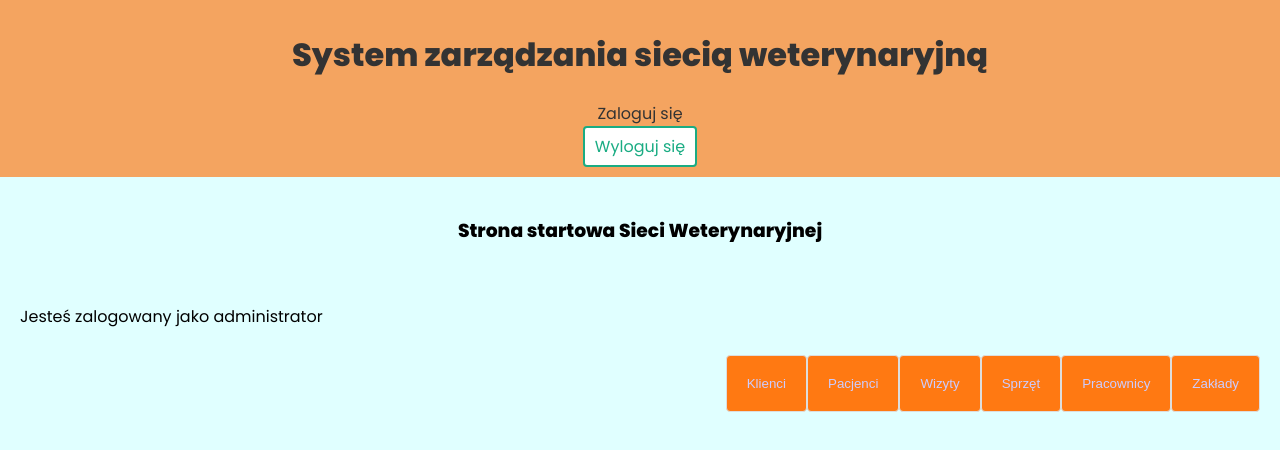
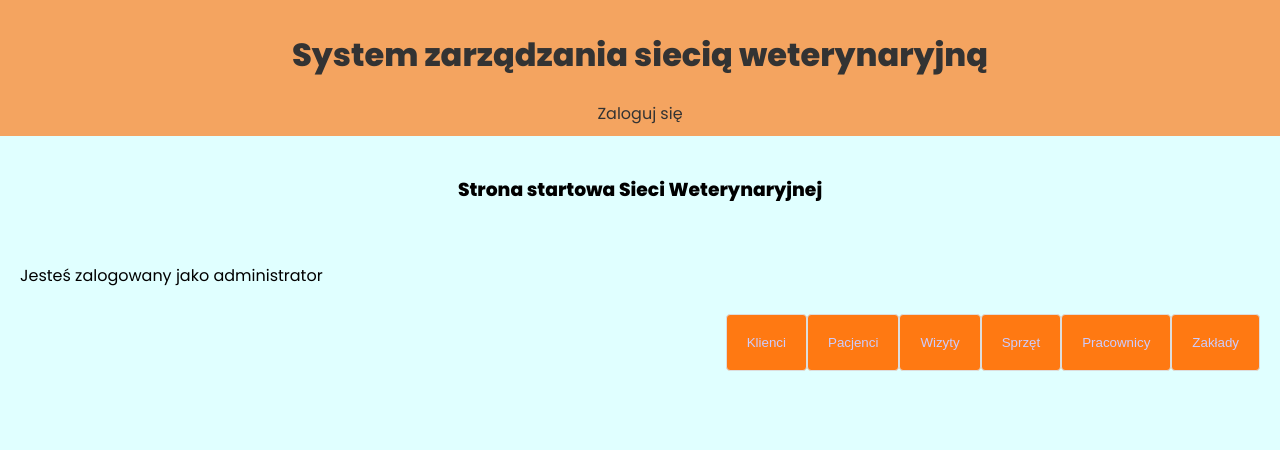
Before and after one commit to vet-agh/VET, a React (Create React App) app in the folder frontend/: page / in a window 1280 px wide. Shown: the top 450 px of the page. Built offline with nearby package versions, Linux system fonts and the light colour scheme.

Commit message:
VET-85 View for logged and not logged users

```diff
--- a/frontend/src/components/Navbar.js
+++ b/frontend/src/components/Navbar.js
@@ -1,9 +1,11 @@
 import {Link} from 'react-router-dom'
 import {useLogout} from '../hooks/useLogout'
+import {useAuthContext} from '../hooks/useAuthContext'
 
 const Navbar = () => {
 
     const {logout} = useLogout()
+    const {user} = useAuthContext()
 
     const handleClick = () => {
         logout()
@@ -16,13 +18,18 @@ const Navbar = () => {
                 <h1>System zarządzania siecią weterynaryjną</h1>
             </Link>
             <nav>
+                {!user &&(
                 <div>
                     <Link to="/login"> Zaloguj się </Link>
                 </div>
+                )}
 
+                {user && (
                 <div>
+                    <span>{user.email}</span>
                     <button onClick={handleClick}> Wyloguj się </button>
                 </div>
+                )}
             </nav>
         </div>
     </header>
```
